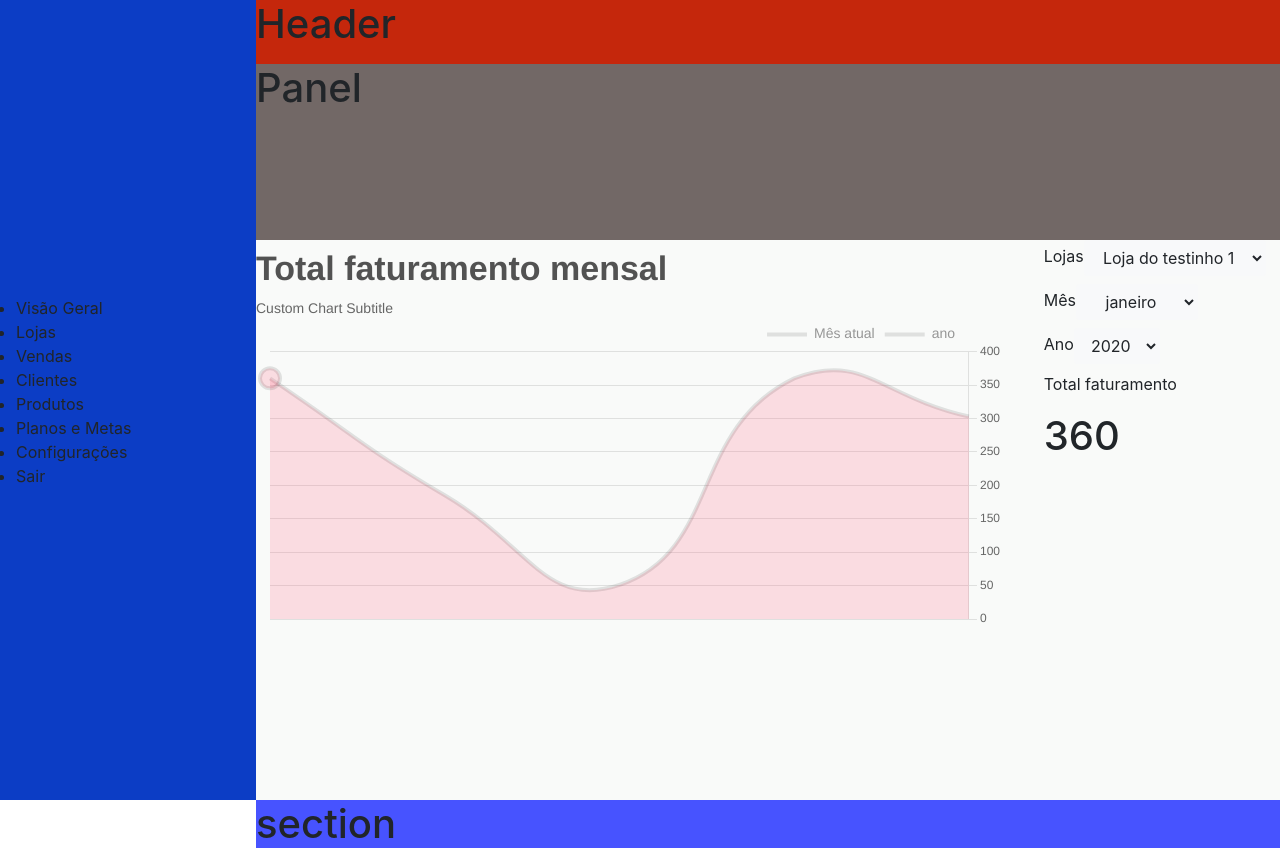
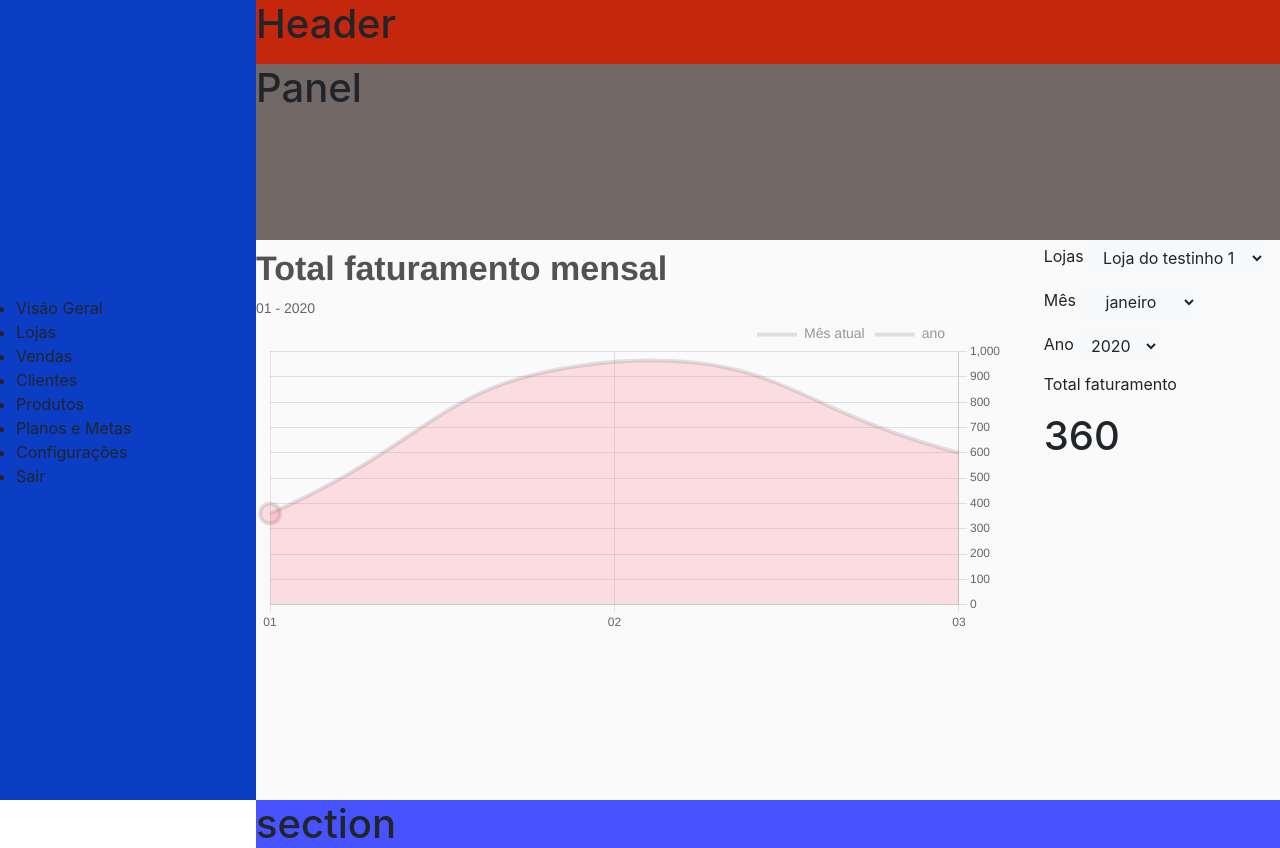
Before and after one commit to Lima08/Bagy-Dashboard, a React (Create React App) app: page / in a window 1280 px wide. Built offline with nearby package versions, Linux system fonts and the light colour scheme.

Commit message:
Adiciona interatividade do grafico com os filtros.

```diff
--- a/src/components/ChartDashboard/salesChart/chartData.js
+++ b/src/components/ChartDashboard/salesChart/chartData.js
@@ -1,66 +1,24 @@
-const data = (axes, monthData) => {
-  console.log('dddd', monthData);
+const data = (axes, monthData, totalSalesYear) => {
+  console.log('totalSalesYear', totalSalesYear)
   return {
-    // labels: [
-    // 'janeiro',
-    // 'fevereiro',
-    // 'março',
-    // 'abril',
-    // 'maio',
-    // 'junho',
-    // 'julho',
-    // 'agosto',
-    // 'setembro',
-    // 'outubro',
-    // 'novembro',
-    // 'dezembro',
-    // 's1', 's2', 's3', 's4', 's5'
-    // ], // Logica para filtrar os meses com vendas do ano selecionado
     labels: axes,
     datasets: [
-      // {
-      //   label: 'Este mês',
-      //   data: {  s1: 5, s2: 15, s3: 51, s4: 23 }, // valor total de vendas de cada mês do ano selecionado
-      //   // data: [{x: 'Jan', y: 20}, {x: 'Mar', y: 10}, {x: 'Jan', y: 110}], // valor total de vendas de cada mês do ano selecionado
-      //   fill: false,
-      //   backgroundColor: ['rgba(255, 99, 132, 0.2)'],
-      //   pointRadius: 10, // Tamanho da bolinha
-      //   borderColor: [
-      //     // Aqui é as cores das bolinhas
-      //     'rgba(255, 99, 132, 1)', // Uma molinha
-      //     'rgba(25, 99, 132, 1)', // Outra bolinha
-      //     'green', // Outra bolinha
-      //   ],
-      //   borderWidth: 4,
-      // },
       {
         label: 'Mês atual',
-        data: monthData, // Mse selecionado
-        // data: [1,22,33,43,2,24,25,55,6,77,8, 13, 110], // valor total de vendas de cada mês do ano selecionado
+        data: monthData, // Mes selecionado
         fill: true,
         lineTension: 0.5,
         backgroundColor: ['rgba(255, 99, 132, 0.2)'],
         pointRadius: 10, // Anola as outras bolinhas
-        // borderColor: [
-        //   // Aqui é as cores das bolinhas
-        //   'rgba(255, 99, 132, 1)',
-        //   'rgba(25, 99, 132, 1)',
-        // ],
         borderWidth: 4,
       },
       {
         label: 'ano ',
-        data: { '01': 360, '02': 185, '03': 51, '04': 360, '05': 303 }, // Todos os meses e totais de vendas
-        // data:  [20, 90, 153, 10, 3, 14, 33], // valor total de vendas de cada mês do ano selecionado
+        data: totalSalesYear, // Todos os meses e totais de vendas
         fill: true,
         lineTension: 0.5,
         backgroundColor: ['rgba(255, 99, 132, 0.2)'],
         pointRadius: 0, // Anola as outras bolinhas
-        // borderColor: [
-        //   // Aqui é as cores das bolinhas
-        //   'rgba(255, 99, 132, 1)',
-        //   'rgba(25, 99, 132, 1)',
-        // ],
         borderWidth: 4,
       },
     ],
--- a/src/components/ChartDashboard/salesChart/index.jsx
+++ b/src/components/ChartDashboard/salesChart/index.jsx
@@ -1,21 +1,27 @@
 import React from 'react';
 import { Line } from 'react-chartjs-2';
-import OPTIONS from './options';
+import options from './options';
 import data from './chartData';
 import { filterUniqueMonth } from '../../../helpers';
 import mock from '../../../helpers/mock';
 import { useStoresContext } from '../../../context/StoresContext';
 
 function SalesChart() {
-  const { month, totalConsolidatedOrders } = useStoresContext();
+  const { month, year, totalConsolidatedOrders, totalSalesYear } =
+    useStoresContext();
 
   return (
     <div className='chart'>
+      {/*  Arrumar essa bagunça */}
       <Line
-        options={OPTIONS}
-        data={data(filterUniqueMonth(mock), {
-          [month]: totalConsolidatedOrders,
-        })}
+        options={options(month, year)}
+        data={data(
+          filterUniqueMonth(mock),
+          {
+            [month]: totalConsolidatedOrders,
+          },
+          totalSalesYear
+        )}
       />
     </div>
   );
--- a/src/components/ChartDashboard/salesChart/options.js
+++ b/src/components/ChartDashboard/salesChart/options.js
@@ -1,4 +1,4 @@
-const OPTIONS = {
+const options = (month, year) => ({
   plugins: {
     title: {
       display: true,
@@ -14,7 +14,7 @@ const OPTIONS = {
     },
     subtitle: {
       display: true,
-      text: 'Custom Chart Subtitle',
+      text: `${month} - ${year}`,
       align: 'start',
       padding: {
         top: 10,
@@ -54,9 +54,9 @@ const OPTIONS = {
       },
     },
     x: {
-      display: false,
+      display: true,
     },
   },
-};
+});
 
-export default OPTIONS;
+export default options;
--- a/src/context/StoresContext.js
+++ b/src/context/StoresContext.js
@@ -1,7 +1,11 @@
 import React, { useContext, useEffect, useState } from 'react';
 // import { getStoresInfos } from '../graphql/index';
 import getConsolidatedOrders from '../helpers/mock';
-import { filterAndDefineTotalOrder } from '../helpers/index';
+import {
+  filterAndDefineTotalOrder,
+  filterConsolidatedOrdersByYear,
+  filterUniqueMonth,
+} from '../helpers/index';
 
 const MyContext = React.createContext();
 
@@ -11,11 +15,10 @@ export default function StoresContextProvider({ children }) {
   const [month, setMonth] = useState('01');
   const [year, setYear] = useState('2020');
   const [totalConsolidatedOrders, setTotalConsolidatedOrders] = useState(0);
+  const [totalSalesYear, setTotalSalesYear] = useState({});
 
   useEffect(() => {
     const storeInfos = async () => {
-      // const store = await getStoresInfos(selectedStore);
-      // setStoreData(store.data.getConsolidatedOrders);
       setStoreData(getConsolidatedOrders);
     };
     storeInfos();
@@ -26,6 +29,26 @@ export default function StoresContextProvider({ children }) {
     setTotalConsolidatedOrders(totalOrder);
   }, [storeData, month, year]);
 
+  useEffect(() => {
+    const totalYearOrder = filterConsolidatedOrdersByYear(storeData, year);
+    const allMonthOrder = filterUniqueMonth(totalYearOrder);
+
+    const totalSales = allMonthOrder.reduce(
+      (totalSales, salesMonth) =>
+        (totalSales = Object.assign(totalSales, {
+          [salesMonth]: filterAndDefineTotalOrder(
+            totalYearOrder,
+            salesMonth,
+            year
+          ),
+        })),
+      {}
+    );
+
+    console.log('iausdhfioashdfuoahsdf', totalSales);
+    setTotalSalesYear(totalSales);
+  }, [storeData, month, year]);
+
   const contextValue = {
     storeData,
     setSelectedStore,
@@ -34,6 +57,7 @@ export default function StoresContextProvider({ children }) {
     year,
     setYear,
     totalConsolidatedOrders,
+    totalSalesYear,
   };
 
   return (
--- a/src/helpers/index.js
+++ b/src/helpers/index.js
@@ -3,7 +3,6 @@ export function filterConsolidatedOrdersByYear(data, year) {
     return order.createdAt.split('-')[0] === year;
   });
 
-  console.log('allYearOrders', allYearOrders);
   return allYearOrders;
 }
 
```
